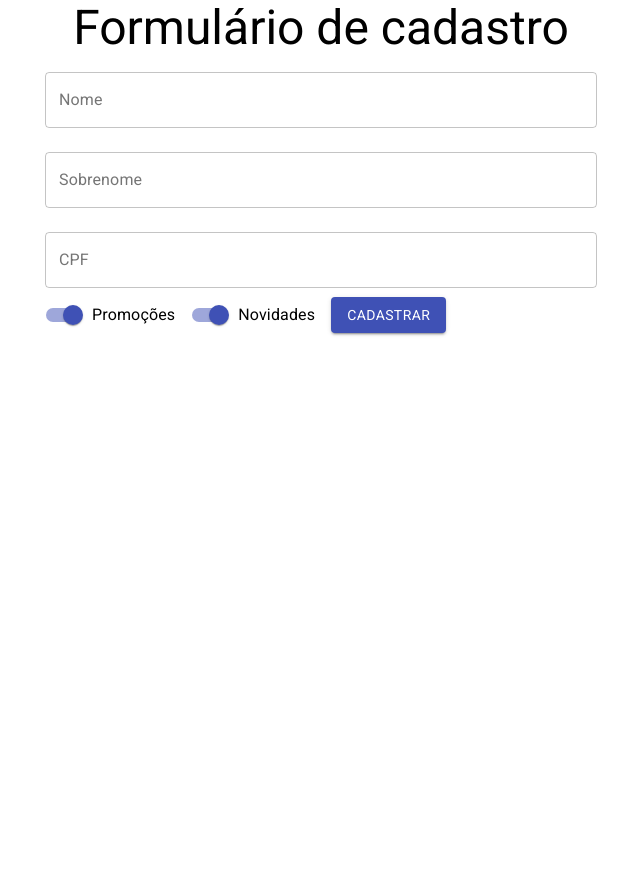
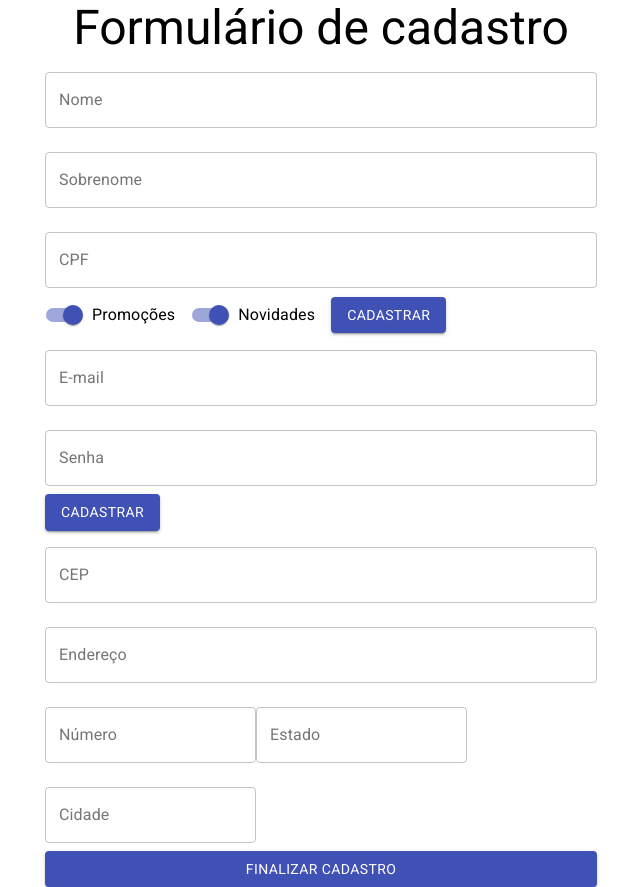
Before and after one commit to IgorUrban/alura-react-formulario, a React (Create React App) app: page / in a window 1280 px wide. Shown: the whole page, without its empty margins (319-959 px from the left). Before the commit the page ends 800 px from the top, so only its background shows below. Built offline with nearby package versions, Linux system fonts and the light colour scheme.

Commit message:
Criando formularios adicionais

```diff
--- a/public/index.html
+++ b/public/index.html
@@ -1,5 +1,5 @@
 <!DOCTYPE html>
-<html lang="en">
+<html lang="pt-br">
   <head>
     <meta charset="utf-8" />
     <link rel="icon" href="%PUBLIC_URL%/favicon.ico" />
@@ -7,7 +7,7 @@
     <meta name="theme-color" content="#000000" />
     <meta
       name="description"
-      content="Web site created using create-react-app"
+      content="Formulario React para estudos - Alura"
     />
     <link rel="apple-touch-icon" href="%PUBLIC_URL%/logo192.png" />
     <!--
@@ -24,7 +24,7 @@
       work correctly both with client-side routing and a non-root public URL.
       Learn how to configure a non-root public URL by running `npm run build`.
     -->
-    <title>React App</title>
+    <title>Formulário React</title>
   </head>
   <body>
     <noscript>You need to enable JavaScript to run this app.</noscript>
--- a/src/App.js
+++ b/src/App.js
@@ -9,7 +9,7 @@ function App() {
       <Typography variant="h3" component="h1" align="center">
         Formulário de cadastro
       </Typography>
-      <FormularioCadastro aoEnviar={aoEnviarFormulario} />
+      <FormularioCadastro aoEnviar={aoEnviarFormulario} validarCPF={validarCPF} />
     </Container>
   );
 
@@ -20,5 +20,12 @@ function aoEnviarFormulario(dados){
   console.log(dados);
 }
 
+function validarCPF(cpf){
+  if(cpf.length !== 11){
+    return {validado: false, texto: "CPF deve ter 11 digitos."}
+  }else {
+    return {validado: true, texto: ""}
+  }
+}
 
 export default App;
--- /dev/null
+++ b/src/components/FormularioCadastro/DadosEntrega.jsx
@@ -0,0 +1,51 @@
+import React from "react";
+import { TextField, Button } from "@material-ui/core";
+
+function DadosEntrega() {
+  return (
+    <form>
+      <TextField
+        type="number"
+        id="cep"
+        label="CEP"
+        variant="outlined"
+        margin="normal"
+        fullWidth
+      />
+      <TextField
+        type="text"
+        id="endereco"
+        label="Endereço"
+        variant="outlined"
+        margin="normal"
+        fullWidth
+      />
+      <TextField
+        type="number"
+        id="numero"
+        label="Número"
+        variant="outlined"
+        margin="normal"
+      />
+      <TextField
+        type="text"
+        id="estado"
+        label="Estado"
+        variant="outlined"
+        margin="normal"
+      />
+      <TextField
+        type="text"
+        id="cidade"
+        label="Cidade"
+        variant="outlined"
+        margin="normal"
+      />
+      <Button type="submit" variant="contained" color="primary" fullWidth>
+        Finalizar Cadastro
+      </Button>
+    </form>
+  );
+}
+
+export default DadosEntrega;
--- /dev/null
+++ b/src/components/FormularioCadastro/DadosPessoais.jsx
@@ -0,0 +1,93 @@
+import React, { useState } from "react";
+import { TextField, Button, Switch, FormControlLabel } from "@material-ui/core";
+
+function DadosPessoais({ aoEnviar, validarCPF }) {
+  const [nome, setNome] = useState("");
+  const [sobrenome, setSobrenome] = useState("");
+  const [cpf, setCpf] = useState("");
+  const [promocoes, setPromocoes] = useState(true);
+  const [novidades, setNovidades] = useState(true);
+  const [erros, setErros] = useState({ cpf: { valido: true, texto: "" } });
+  return (
+    <form
+      onSubmit={(event) => {
+        event.preventDefault();
+        aoEnviar({ nome, sobrenome, cpf, promocoes, novidades });
+      }}
+    >
+      <TextField
+        value={nome}
+        onChange={(event) => {
+          setNome(event.target.value);
+        }}
+        id="nome"
+        label="Nome"
+        variant="outlined"
+        margin="normal"
+        fullWidth
+      />
+      <TextField
+        value={sobrenome}
+        onChange={(event) => {
+          setSobrenome(event.target.value);
+        }}
+        id="sobrenome"
+        label="Sobrenome"
+        variant="outlined"
+        margin="normal"
+        fullWidth
+      />
+      <TextField
+        value={cpf}
+        onChange={(event) => {
+          setCpf(event.target.value);
+        }}
+        onBlur={(evento) => {
+          const validado = validarCPF(cpf);
+          setErros({ cpf: validado });
+        }}
+        error={!erros.cpf.valido}
+        helperText={erros.cpf.texto}
+        id="CPF"
+        label="CPF"
+        variant="outlined"
+        margin="normal"
+        fullWidth
+      />
+
+      <FormControlLabel
+        label="Promoções"
+        control={
+          <Switch
+            checked={promocoes}
+            onChange={(event) => {
+              setPromocoes(event.target.checked);
+            }}
+            name="promocoes"
+            color="primary"
+          />
+        }
+      />
+
+      <FormControlLabel
+        label="Novidades"
+        control={
+          <Switch
+            checked={novidades}
+            onChange={(event) => {
+              setNovidades(event.target.checked);
+            }}
+            name="novidades"
+            color="primary"
+          />
+        }
+      />
+
+      <Button type="submit" variant="contained" color="primary">
+        Cadastrar
+      </Button>
+    </form>
+  );
+}
+
+export default DadosPessoais;
--- /dev/null
+++ b/src/components/FormularioCadastro/DadosUsuario.jsx
@@ -0,0 +1,32 @@
+import React from "react";
+import { TextField, Button } from "@material-ui/core";
+
+function DadosUsuario() {
+  return (
+    <form>
+      <TextField
+        type="email"
+        id="email"
+        label="E-mail"
+        variant="outlined"
+        margin="normal"
+        fullWidth
+      />
+
+      <TextField
+        type="password"
+        id="senha"
+        label="Senha"
+        variant="outlined"
+        margin="normal"
+        fullWidth
+      />
+
+      <Button type="submit" variant="contained" color="primary">
+        Cadastrar
+      </Button>
+    </form>
+  );
+}
+
+export default DadosUsuario;
--- a/src/components/FormularioCadastro/FormularioCadastro.jsx
+++ b/src/components/FormularioCadastro/FormularioCadastro.jsx
@@ -1,89 +1,15 @@
 import React, {useState} from "react";
-import { TextField, Button, Switch, FormControlLabel } from "@material-ui/core";
+import DadosPessoais from "./DadosPessoais";
+import DadosUsuario from "./DadosUsuario";
+import DadosEntrega from "./DadosEntrega";
 
-function FormularioCadastro({aoEnviar}) {
-  const [nome, setNome] = useState("");
-  const [sobrenome, setSobrenome] = useState("");
-  const [cpf, setCpf] = useState("");
-  const [promocoes, setPromocoes] = useState(true);
-  const [novidades, setNovidades] = useState(true);
-  const [erros, setErros] = useState({cpf:{valido: true, texto:""}});
+function FormularioCadastro({aoEnviar, validarCPF}) {
   return (
-    <form onSubmit={(event) =>{
-      event.preventDefault();
-      aoEnviar({nome, sobrenome, cpf, promocoes, novidades});
-    }}>
-      <TextField
-        value={nome}
-        onChange={(event) => {
-          setNome(event.target.value);
-        }}
-        id="nome"
-        label="Nome"
-        variant="outlined"
-        margin="normal"
-        fullWidth
-      />
-      <TextField
-        value={sobrenome}
-        onChange={(event) => {
-          setSobrenome(event.target.value);
-        }}
-        id="sobrenome"
-        label="Sobrenome"
-        variant="outlined"
-        margin="normal"
-        fullWidth
-      />
-      <TextField
-        value={cpf}
-        onChange={(event) => {
-          setCpf(event.target.value);
-        }}
-        onBlur={(evento)=>{
-          setErros({cpf:{valido: false, texto:"CPF deve ter 11 dígitos"}})
-        }}
-        error = {!erros.cpf.valido}
-        helperText = {erros.cpf.texto}
-        id="CPF"
-        label="CPF"
-        variant="outlined"
-        margin="normal"
-        fullWidth
-      />
-
-      <FormControlLabel
-        label="Promoções"
-        control={
-          <Switch
-            checked={promocoes}
-            onChange={(event) => {
-              setPromocoes(event.target.checked);
-            }}
-            name="promocoes"
-            color="primary"
-          />
-        }
-      />
-
-      <FormControlLabel
-        label="Novidades"
-        control={
-          <Switch
-            checked={novidades}
-            onChange={(event) => {
-              setNovidades(event.target.checked);
-            }}
-            name="novidades"
-            color="primary"
-          />
-        }
-      />
-
-      <Button type="submit" variant="contained" color="primary">
-        Cadastrar
-      </Button>
-    </form>
+    <>
+      <DadosPessoais aoEnviar={aoEnviar} validarCPF={validarCPF} />
+      <DadosUsuario />
+      <DadosEntrega />
+    </>
   );
 }
 
```
